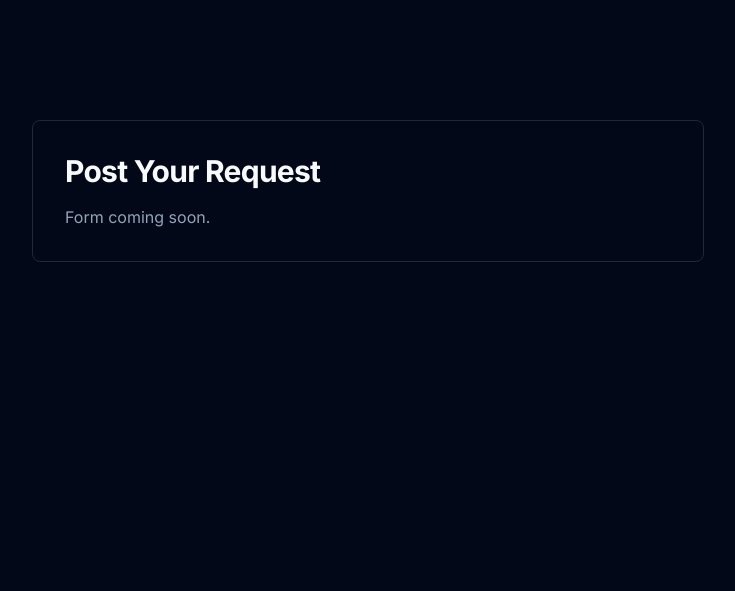
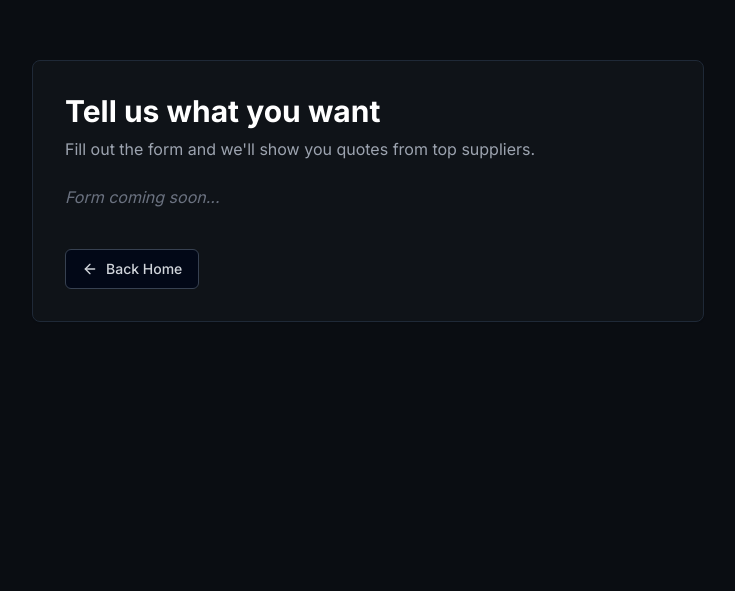
Before and after one commit to hectorestrada911/bidme, a Next.js app: page /post-request in a window 1280 px wide. Shown: the part 209-800 px from the top of the page, without its empty margins (272-1007 px from the left). Built offline with nearby package versions, Linux system fonts and the light colour scheme.

Commit message:
Add post-request page with Card component and utils

```diff
--- a/src/app/post-request/page.tsx
+++ b/src/app/post-request/page.tsx
@@ -1,10 +1,36 @@
+'use client'
+
+import { Card } from "@/components/ui/card"
+import Link from "next/link"
+import { Button } from "@/components/ui/button"
+import { ArrowLeft } from "lucide-react"
+
 export default function PostRequest() {
   return (
-    <div className="flex min-h-screen items-center justify-center p-8">
-      <div className="w-full max-w-2xl rounded-lg border bg-card p-8 text-card-foreground shadow-sm">
-        <h1 className="text-3xl font-bold tracking-tight">Post Your Request</h1>
-        <p className="mt-4 text-muted-foreground">Form coming soon.</p>
-      </div>
+    <div className="min-h-screen bg-[#0a0d12] flex items-center justify-center p-4">
+      <Card className="w-full max-w-2xl p-8 bg-[#0f1318] border-gray-800">
+        <div className="space-y-6">
+          <div className="space-y-2">
+            <h1 className="text-3xl font-bold text-white">Tell us what you want</h1>
+            <p className="text-gray-400">
+              Fill out the form and we'll show you quotes from top suppliers.
+            </p>
+          </div>
+
+          <form className="space-y-6">
+            <p className="text-gray-500 italic">Form coming soon...</p>
+          </form>
+
+          <div className="pt-4">
+            <Link href="/">
+              <Button variant="outline" className="gap-2 border-gray-700 text-gray-300 hover:bg-gray-800">
+                <ArrowLeft className="h-4 w-4" />
+                Back Home
+              </Button>
+            </Link>
+          </div>
+        </div>
+      </Card>
     </div>
   )
 }
--- /dev/null
+++ b/src/components/ui/card.tsx
@@ -0,0 +1,79 @@
+import * as React from "react"
+
+import { cn } from "@/lib/utils"
+
+const Card = React.forwardRef<
+  HTMLDivElement,
+  React.HTMLAttributes<HTMLDivElement>
+>(({ className, ...props }, ref) => (
+  <div
+    ref={ref}
+    className={cn(
+      "rounded-lg border bg-card text-card-foreground shadow-sm",
+      className
+    )}
+    {...props}
+  />
+))
+Card.displayName = "Card"
+
+const CardHeader = React.forwardRef<
+  HTMLDivElement,
+  React.HTMLAttributes<HTMLDivElement>
+>(({ className, ...props }, ref) => (
+  <div
+    ref={ref}
+    className={cn("flex flex-col space-y-1.5 p-6", className)}
+    {...props}
+  />
+))
+CardHeader.displayName = "CardHeader"
+
+const CardTitle = React.forwardRef<
+  HTMLParagraphElement,
+  React.HTMLAttributes<HTMLHeadingElement>
+>(({ className, ...props }, ref) => (
+  <h3
+    ref={ref}
+    className={cn(
+      "text-2xl font-semibold leading-none tracking-tight",
+      className
+    )}
+    {...props}
+  />
+))
+CardTitle.displayName = "CardTitle"
+
+const CardDescription = React.forwardRef<
+  HTMLParagraphElement,
+  React.HTMLAttributes<HTMLParagraphElement>
+>(({ className, ...props }, ref) => (
+  <p
+    ref={ref}
+    className={cn("text-sm text-muted-foreground", className)}
+    {...props}
+  />
+))
+CardDescription.displayName = "CardDescription"
+
+const CardContent = React.forwardRef<
+  HTMLDivElement,
+  React.HTMLAttributes<HTMLDivElement>
+>(({ className, ...props }, ref) => (
+  <div ref={ref} className={cn("p-6 pt-0", className)} {...props} />
+))
+CardContent.displayName = "CardContent"
+
+const CardFooter = React.forwardRef<
+  HTMLDivElement,
+  React.HTMLAttributes<HTMLDivElement>
+>(({ className, ...props }, ref) => (
+  <div
+    ref={ref}
+    className={cn("flex items-center p-6 pt-0", className)}
+    {...props}
+  />
+))
+CardFooter.displayName = "CardFooter"
+
+export { Card, CardHeader, CardFooter, CardTitle, CardDescription, CardContent }
```
